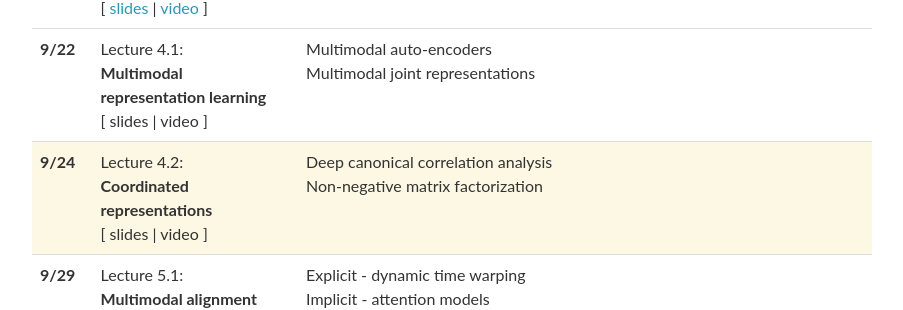
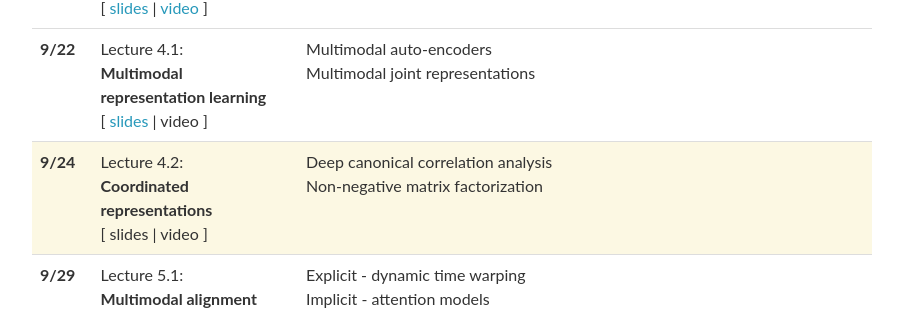
Before and after one commit to CMU-MultiComp-Lab/mmml-course, a Jekyll site: the page built from _pages/schedule.md, in a window 1280 px wide and 900 px high, scrolled down 722 px. Shown: the part 149-459 px from the top of the window, without its empty margins (188-1091 px from the left). Built offline with Jekyll 4.4.1, drawn with Linux system fonts in a browser that asks for light colours; nearby versions of some CDN libraries; comment, search, counter and statistics services are not loaded; part of the change alters nothing that is shown.

```diff
--- a/_data/lectures.yml
+++ b/_data/lectures.yml
@@ -78,7 +78,7 @@
   title: >
     Lecture 4.1: <br/>
     <strong>Multimodal representation learning</strong>
-  slides:
+  slides: "https://piazza.com/class_profile/get_resource/kcnr11wq24q6z7/kfd7o5btebo2t3"
   video:
   topics:
     - Multimodal auto-encoders <br/>
```
